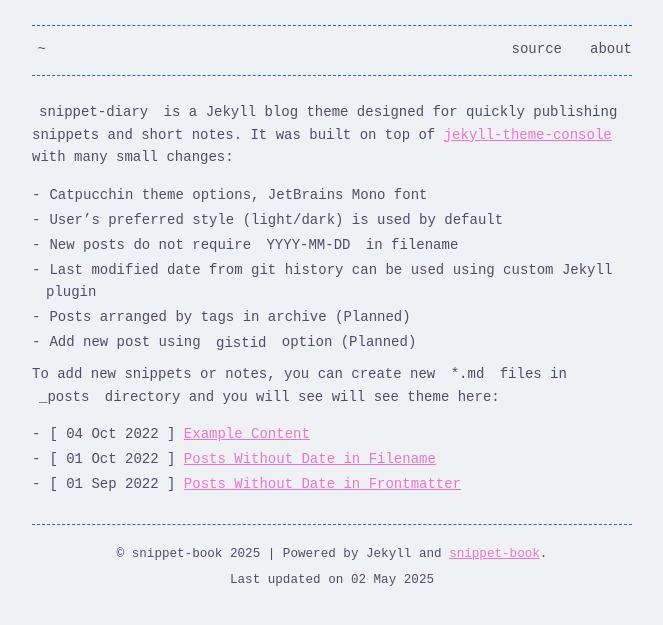
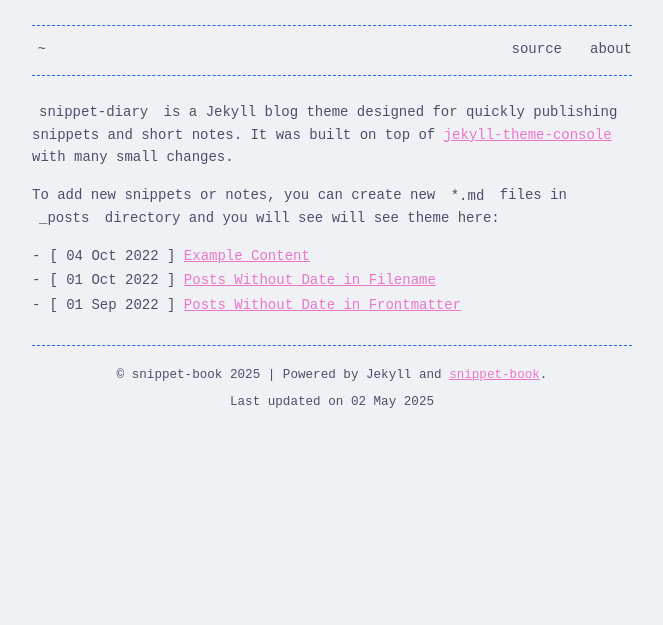
Before and after one commit to emrecanaltinsoy/emrecanaltinsoy.github.io, a Jekyll site: the page built from index.md, in a window 1280 px wide. Shown: the top 625 px of the page, without its empty margins (308-971 px from the left). Built offline with Jekyll 4.4.1, drawn with Linux system fonts in a browser that asks for light colours.

Commit message:
updated index

```diff
--- a/index.md
+++ b/index.md
@@ -4,13 +4,6 @@ layout: home
 permalink: /
 ---
 
-`snippet-diary` is a Jekyll blog theme designed for quickly publishing snippets and short notes. It was built on top of [jekyll-theme-console](https://github.com/b2a3e8/jekyll-theme-console) with many small changes:
-
-- Catpucchin theme options, JetBrains Mono font
-- User's preferred style (light/dark) is used by default
-- New posts do not require `YYYY-MM-DD` in filename
-- Last modified date from git history can be used using custom Jekyll plugin
-- Posts arranged by tags in archive (Planned)
-- Add new post using `gistid` option (Planned)
+`snippet-diary` is a Jekyll blog theme designed for quickly publishing snippets and short notes. It was built on top of [jekyll-theme-console](https://github.com/b2a3e8/jekyll-theme-console) with many small changes.
 
 To add new snippets or notes, you can create new `*.md` files in `_posts` directory and you will see will see theme here:
```
